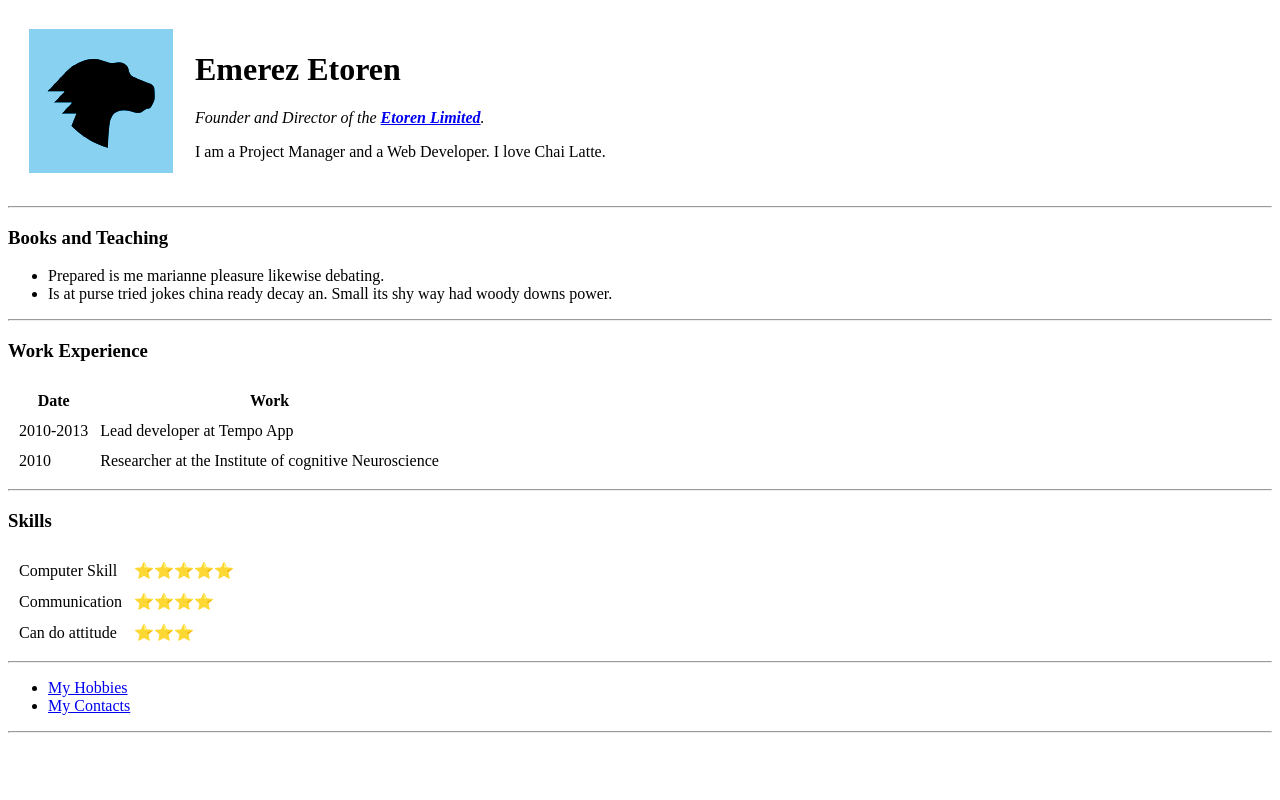
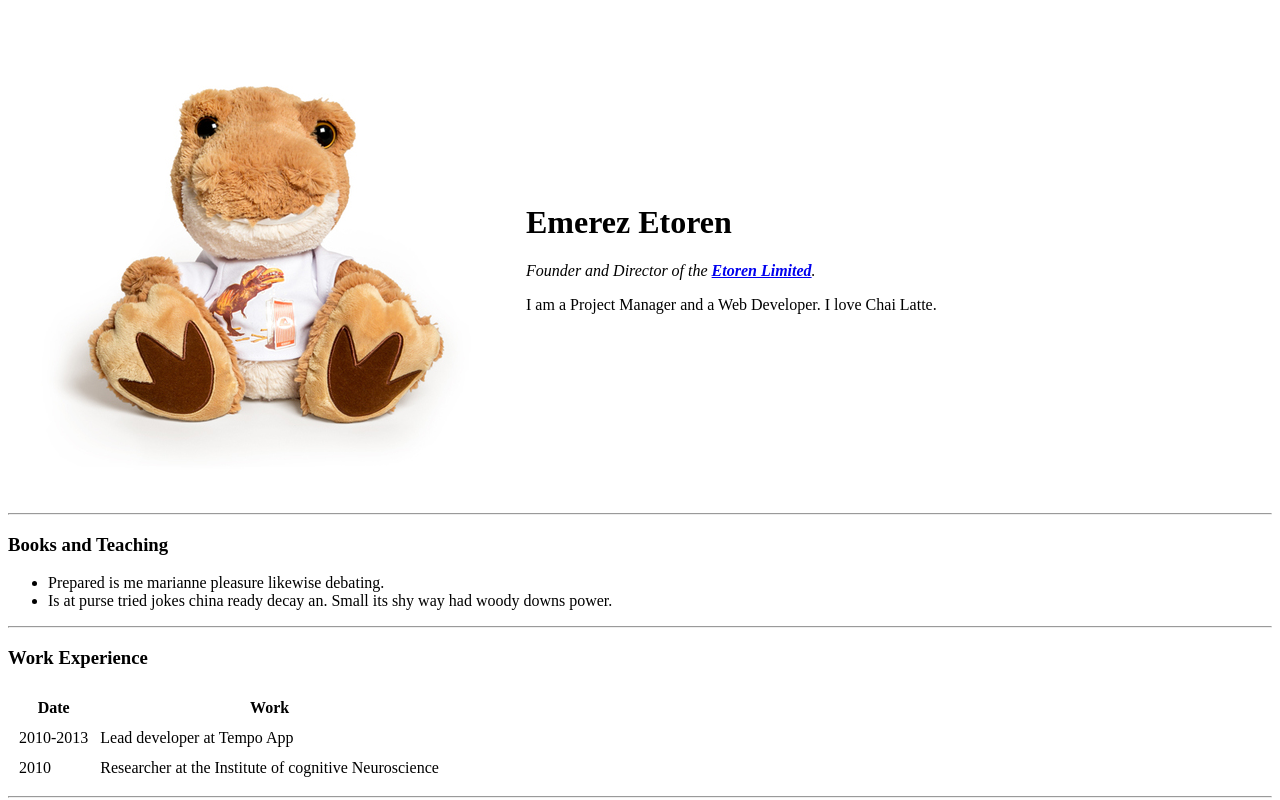
Before and after one commit to Etorren/MyCV, a plain HTML site: page index.html in a window 1280 px wide. Shown: the top 800 px of the page. Drawn offline with Linux system fonts and the light colour scheme.

Commit message:
Change the image code

```diff
--- a/index.html
+++ b/index.html
@@ -8,7 +8,7 @@
 <body>
   <table cellspacing="20">
     <tr>
-      <td><img src="images\favicon144.png" alt="Etorren Profile Picture"></td>
+      <td><img src="images\trex.jpg" alt="Etorren Profile Picture"></td>
       <td>
         <h1>Emerez Etoren</h1>
         <p><em>Founder and Director of the <strong><a href="http://bbc.com">Etoren Limited</a></strong>.</em></p>
```
